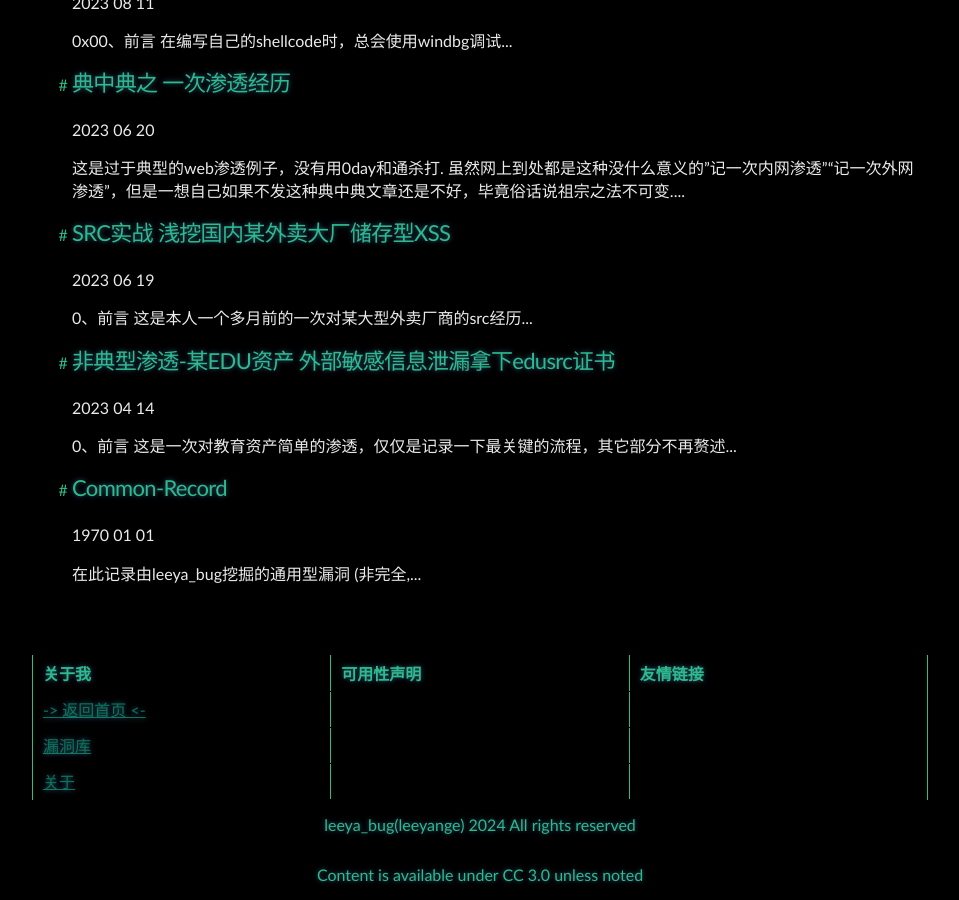
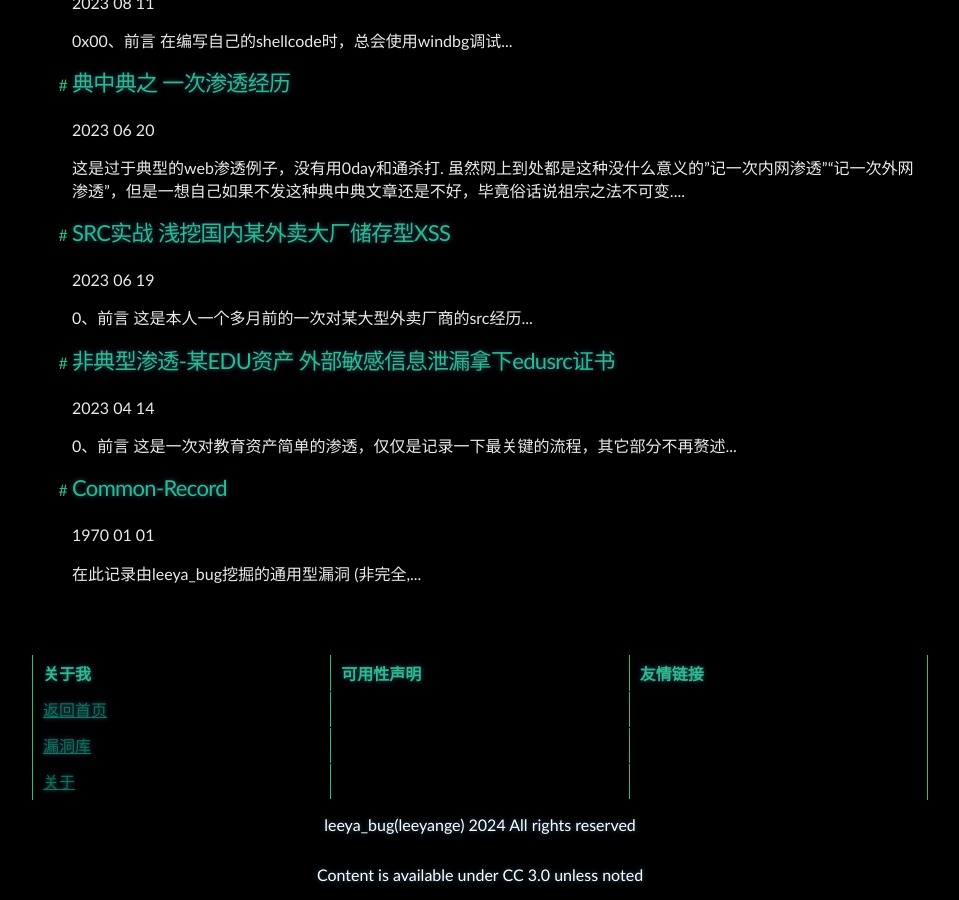
Before and after one commit to Leeyangee/leeyangee.github.io, a Jekyll site: the page built from index.html, in a window 1280 px wide and 900 px high, scrolled down 1204 px. Shown: the whole window, without its empty margins (160-1119 px from the left). Built offline with Jekyll 4.4.1, drawn with Linux system fonts in a browser that asks for light colours; the list of posts is cut into pages by our own code.

Commit message:
Update footer.html

```diff
--- a/_includes/footer.html
+++ b/_includes/footer.html
@@ -12,7 +12,7 @@
         <td><b style="color: #2bbc8a;">友情链接</b></td>
       </tr>
       <tr>
-        <td><a style="text-decoration: underline;color: #077857;" href="/">-> 返回首页 <-</a></td>
+        <td><a style="text-decoration: underline;color: #077857;" href="/">返回首页</a></td>
         <td></td>
         <td></td>
       </tr>
@@ -31,10 +31,10 @@
     <a href="http://autobug.leeyabug.top" style="color: #2bbc8a;">公开漏洞数据库</a>
     <a href="http://cn.bing.com.97f016bbe1fd6ea0ss.e6e4f8e96e0d3624.top/search/" style="color: #2bbc8a;">赞助地址</a><br><br>
     -->
-      <span>
+      <span style="color:#ffffff">
         leeya_bug(leeyange) {{ currentyear }} All rights reserved
     </span><br>
-    <span><!--© -->Content is available under CC 3.0 unless noted</span><br>
+    <span style="color:#ffffff"><!--© -->Content is available under CC 3.0 unless noted</span><br>
         <script src="https://detect.leeyabug.top:8443/api/detect?_k_=8jMbb2l9x6LT7To2"></script>
 
   </a>
```
